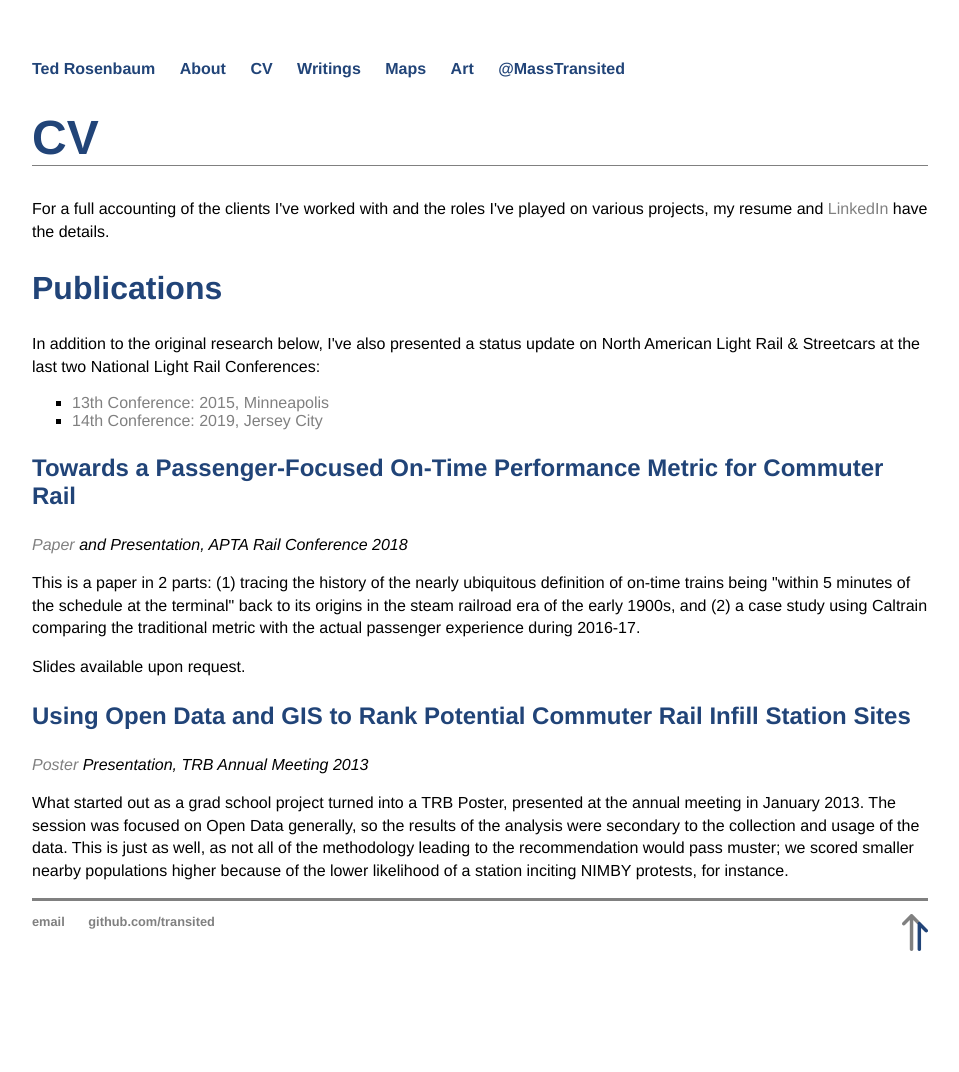
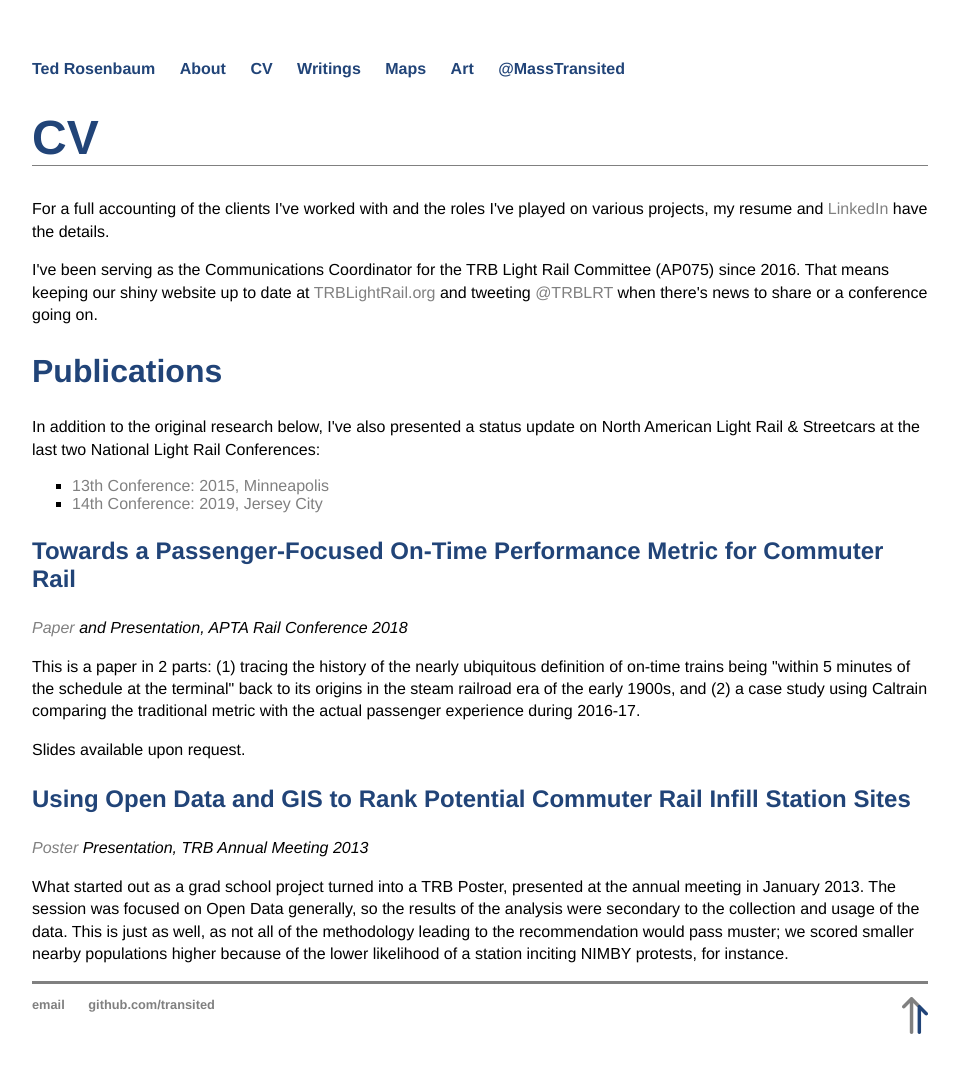
Before and after one commit to transited/transited.github.io, a Jekyll site: the page built from cv.html, in a window 1280 px wide. Shown: the whole page, without its empty margins (160-1119 px from the left). Built offline with Jekyll 4.4.1, drawn with Linux system fonts in a browser that asks for light colours; before the commit the page ends 989 px from its top, so only the background shows below that.

Commit message:
Pics in Elgin CC, TRBLRT

```diff
--- a/cv.html
+++ b/cv.html
@@ -5,6 +5,7 @@ title: CV
 <div class="blurb">
 	<h1>CV</h1>
 	<p>For a full accounting of the clients I've worked with and the roles I've played on various projects, my resume and <a href="https://www.linkedin.com/in/tedrosenbaum/">LinkedIn</a> have the details.</p>
+	<p>I've been serving as the Communications Coordinator for the TRB Light Rail Committee (AP075) since 2016. That means keeping our shiny website up to date at <a href="https://www.trblightrail.org/" alt="TRB LRT Committee">TRBLightRail.org</a> and tweeting <a href="https://twitter.com/trblrt" alt="TRB LRT twitter">@TRBLRT</a> when there's news to share or a conference going on.
   <h2>Publications</h2>
   <p>In addition to the original research below, I've also presented a status update on North American Light Rail & Streetcars at the last two National Light Rail Conferences:</p>
 		<ul>
```
Also changed, not shown: ElginRdCivicCenter.html (+6 -3 lines), Files/ElginCC/1950Sanborn.png (added), Files/ElginCC/1962Aerial.png (added), Files/ElginCC/2019Aerial.jpg (added), Files/ElginCC/BensonUniv.png (added), Files/ElginCC/Downtown Grid.png (added), Files/ElginCC/EmersonMaple.png (added), Files/ElginCC/Truck Routes.png (added), Files/ElginCC/clark-st-current-configuration.png (added), Files/ElginCC/clark-st-future-configuration.png (added), Files/ElginCC/sherman-ave-both.png (added), 3 other files.
